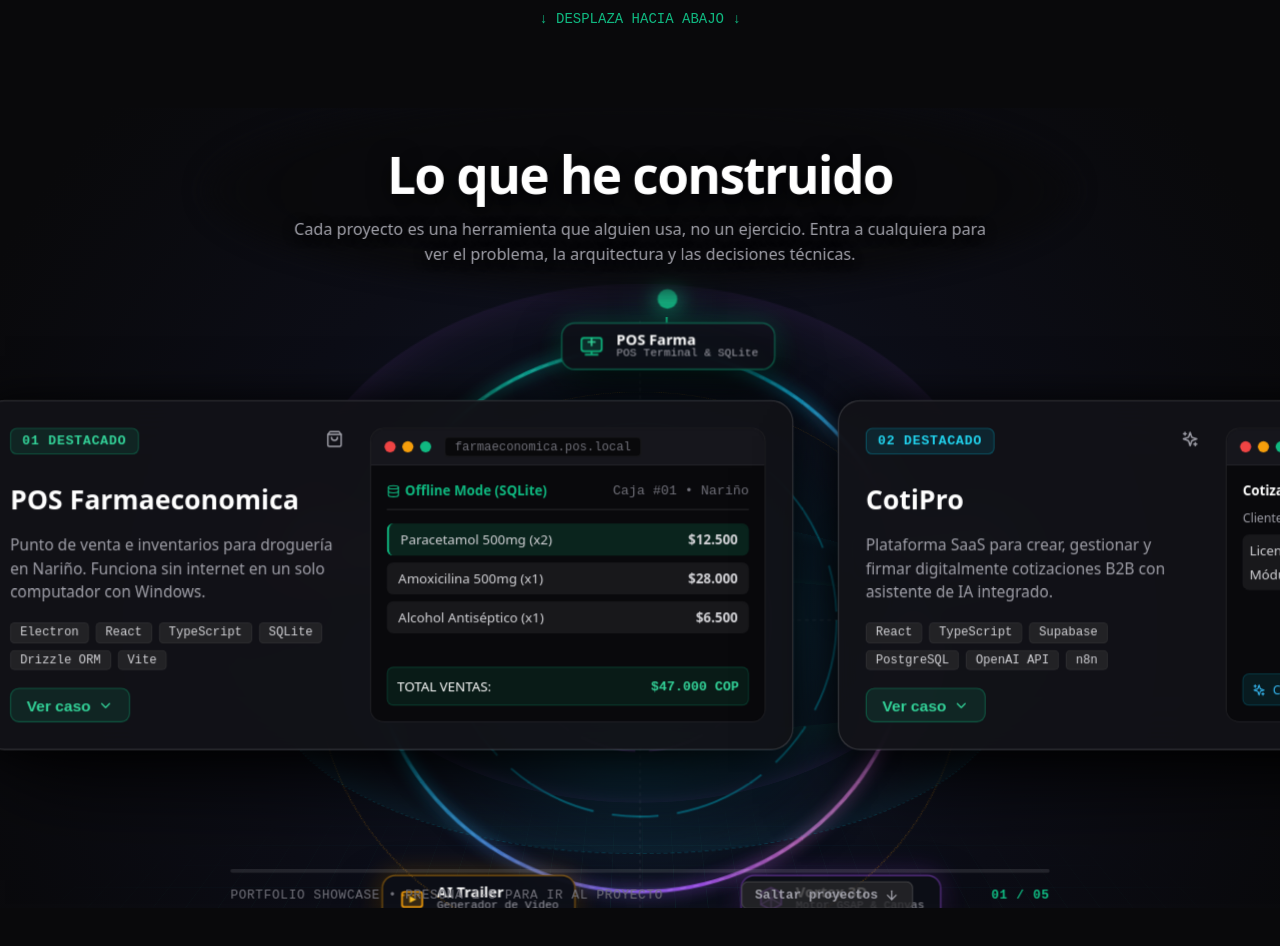
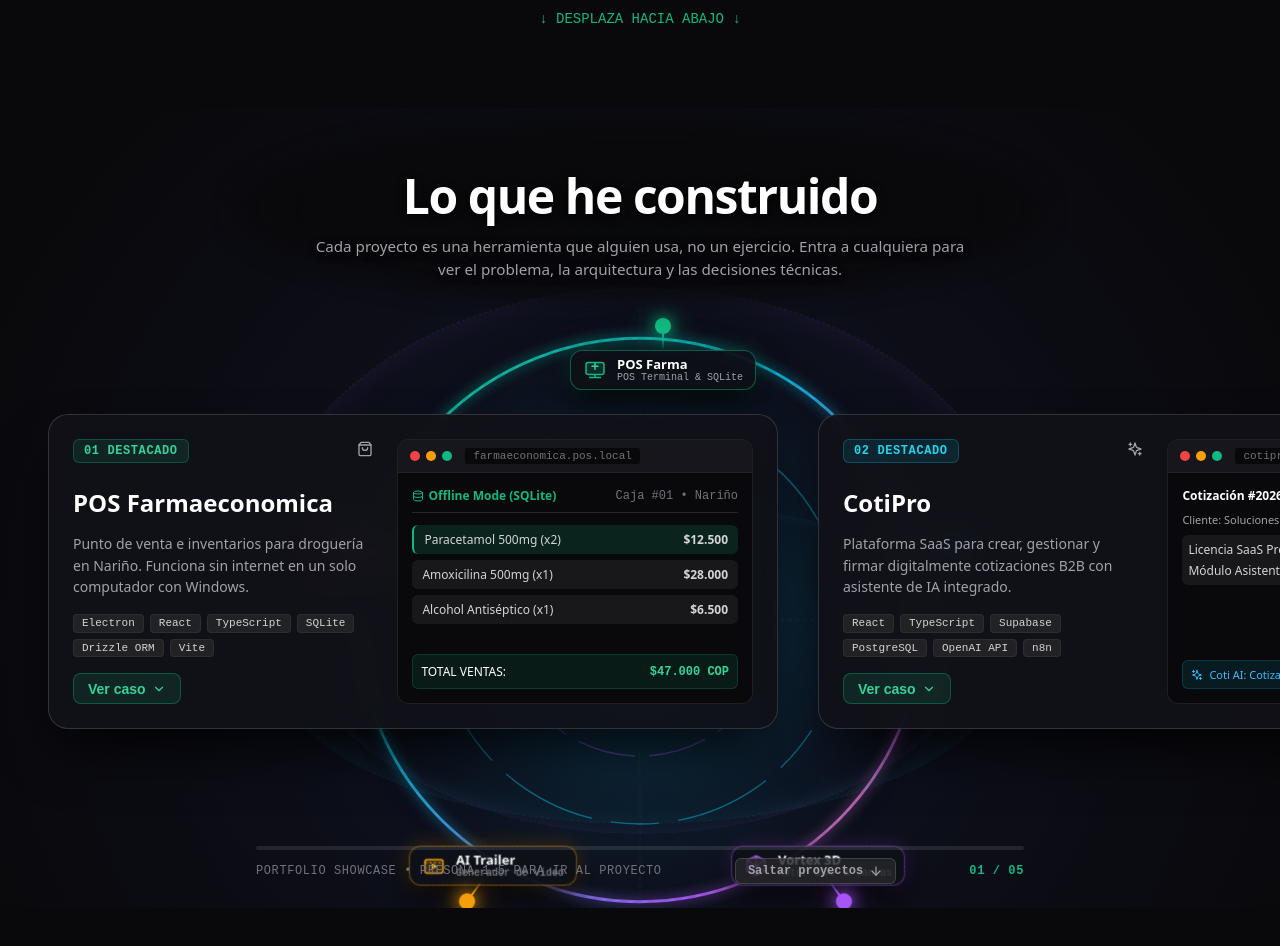
Before and after one commit to SebastianBasante20/portafolio-interactivo, a React (Vite) app: page / in a window 1280 px wide. Shown: the part 220-1166 px from the top of the page. Built offline with nearby package versions, Linux system fonts and the light colour scheme.

Commit message:
Restore clean balanced 3D parallax version

```diff
--- a/src/ProjectsShowcase.css
+++ b/src/ProjectsShowcase.css
@@ -1,5 +1,5 @@
 /* ==========================================================================
-   PROJECTS SHOWCASE - DEEP VOLUMETRIC 3D PARALLAX SHOWCASE
+   PROJECTS SHOWCASE - HIGH-END 3D TILT & 3D PARALLAX BACKGROUND SHOWCASE
    ========================================================================== */
 
 .projects-showcase-wrapper {
@@ -33,28 +33,10 @@
   overflow: hidden;
   background: radial-gradient(circle at 50% 65%, #0f172a 0%, #0c0d16 50%, #09090b 90%);
   box-sizing: border-box;
-  perspective: 800px;
+  perspective: 1200px;
 }
 
-/* PLANO DE GRILLA EN EL SUELO CON PROFUNDIDAD ESPACIAL 3D */
-.grid-floor-3d-plane {
-  position: absolute;
-  bottom: -20%;
-  left: -20%;
-  width: 140%;
-  height: 80%;
-  background-image:
-    linear-gradient(to right, rgba(16, 185, 129, 0.08) 1px, transparent 1px),
-    linear-gradient(to bottom, rgba(6, 182, 212, 0.08) 1px, transparent 1px);
-  background-size: 50px 50px;
-  transform: rotateX(75deg) translateZ(-160px);
-  transform-origin: center bottom;
-  pointer-events: none;
-  z-index: 0;
-  mask-image: radial-gradient(ellipse at 50% 50%, rgba(0, 0, 0, 1) 20%, transparent 80%);
-}
-
-/* ESTRUCTURA ORBITAL EN EL FONDO CON PERSPECTIVA 3D PROFUNDA */
+/* ESTRUCTURA ORBITAL EN EL FONDO CON PERSPECTIVA 3D */
 .giant-orbit-wrapper {
   position: absolute;
   top: 62%;
@@ -64,7 +46,7 @@
   height: 580px;
   z-index: 1;
   pointer-events: none;
-  perspective: 800px;
+  perspective: 1200px;
 }
 
 @media (min-width: 768px) {
@@ -83,38 +65,25 @@
   will-change: transform;
 }
 
-/* ANILLOS MULTICAPAS EN DISTINTOS PLANOS DE PROFUNDIDAD Z */
+/* ANILLOS EN PLANOS DE PROFUNDIDAD Z */
 .bg-3d-tilted-ring {
   position: absolute;
+  inset: -40px;
   border-radius: 9999px;
+  border: 1px dashed rgba(255, 255, 255, 0.08);
   pointer-events: none;
 }
 
-.bg-3d-tilted-ring.ring-deep-back {
-  inset: -120px;
-  transform: translateZ(-220px) rotateX(80deg);
-  border: 1px stroke rgba(16, 185, 129, 0.2);
-  box-shadow: 0 0 80px rgba(16, 185, 129, 0.15);
-}
-
 .bg-3d-tilted-ring.ring-back {
-  inset: -60px;
-  transform: translateZ(-140px) rotateX(65deg);
-  border: 1.5px dashed rgba(6, 182, 212, 0.25);
-  box-shadow: inset 0 0 50px rgba(6, 182, 212, 0.15);
+  transform: translateZ(-90px) rotateX(65deg);
+  border-color: rgba(6, 182, 212, 0.15);
+  box-shadow: inset 0 0 40px rgba(6, 182, 212, 0.1);
 }
 
 .bg-3d-tilted-ring.ring-mid {
-  inset: -20px;
-  transform: translateZ(-60px) rotateX(-45deg);
-  border: 1.5px stroke rgba(168, 85, 247, 0.25);
-  box-shadow: inset 0 0 40px rgba(168, 85, 247, 0.15);
-}
-
-.bg-3d-tilted-ring.ring-front {
-  inset: 40px;
-  transform: translateZ(40px) rotateX(30deg);
-  border: 1px dotted rgba(245, 158, 11, 0.3);
+  transform: translateZ(-40px) rotateX(-45deg);
+  border-color: rgba(168, 85, 247, 0.15);
+  box-shadow: inset 0 0 30px rgba(168, 85, 247, 0.1);
 }
 
 .system-core-container {
@@ -128,7 +97,6 @@
 .system-core-svg {
   width: 100%;
   height: 100%;
-  transform: translateZ(-30px);
 }
 
 /* NODOS LANDMARK */
@@ -151,47 +119,45 @@
   margin-top: -12px;
   margin-left: -70px;
   transform-origin: center center;
-  transform-style: preserve-3d;
 }
 
-/* PUNTO LUMINOSO NEON CON SOMBRA VOLUMÉTRICA */
+/* PUNTO LUMINOSO NEON */
 .glowing-orb-dot {
-  width: 1.125rem;
-  height: 1.125rem;
+  width: 1rem;
+  height: 1rem;
   border-radius: 9999px;
   z-index: 2;
-  transform: translateZ(20px);
 }
 
 .glowing-orb-dot.emerald {
   background-color: #10b981;
-  box-shadow: 0 0 20px #10b981, 0 0 45px rgba(16, 185, 129, 0.9);
+  box-shadow: 0 0 16px #10b981, 0 0 30px rgba(16, 185, 129, 0.8);
 }
 
 .glowing-orb-dot.cyan {
   background-color: #06b6d4;
-  box-shadow: 0 0 20px #06b6d4, 0 0 45px rgba(6, 182, 212, 0.9);
+  box-shadow: 0 0 16px #06b6d4, 0 0 30px rgba(6, 182, 212, 0.8);
 }
 
 .glowing-orb-dot.purple {
   background-color: #a855f7;
-  box-shadow: 0 0 20px #a855f7, 0 0 45px rgba(168, 85, 247, 0.9);
+  box-shadow: 0 0 16px #a855f7, 0 0 30px rgba(168, 85, 247, 0.8);
 }
 
 .glowing-orb-dot.amber {
   background-color: #f59e0b;
-  box-shadow: 0 0 20px #f59e0b, 0 0 45px rgba(245, 158, 11, 0.9);
+  box-shadow: 0 0 16px #f59e0b, 0 0 30px rgba(245, 158, 11, 0.8);
 }
 
 .glowing-orb-dot.pink {
   background-color: #ec4899;
-  box-shadow: 0 0 20px #ec4899, 0 0 45px rgba(236, 72, 153, 0.9);
+  box-shadow: 0 0 16px #ec4899, 0 0 30px rgba(236, 72, 153, 0.8);
 }
 
 /* TALLO CONECTOR */
 .node-stalk {
   width: 2px;
-  height: 1.25rem;
+  height: 1rem;
   z-index: 1;
 }
 
@@ -201,26 +167,25 @@
 .node-stalk.amber { background: linear-gradient(to bottom, #f59e0b, transparent); }
 .node-stalk.pink { background: linear-gradient(to bottom, #ec4899, transparent); }
 
-/* TARJETA LANDMARK ILUSTRADA SVG ELEVADA EN Z (+40px) */
+/* TARJETA LANDMARK ILUSTRADA SVG */
 .landmark-card {
   display: flex;
   align-items: center;
   gap: 0.625rem;
-  padding: 0.45rem 0.875rem;
+  padding: 0.4rem 0.75rem;
   background: rgba(14, 16, 24, 0.95);
   border-radius: 0.75rem;
-  box-shadow: 0 16px 40px rgba(0, 0, 0, 0.9);
+  box-shadow: 0 12px 30px rgba(0, 0, 0, 0.85);
   backdrop-filter: blur(12px);
-  border: 1px solid rgba(255, 255, 255, 0.18);
+  border: 1px solid rgba(255, 255, 255, 0.15);
   white-space: nowrap;
-  transform: translateZ(40px);
 }
 
-.landmark-card.emerald { border-color: rgba(16, 185, 129, 0.55); box-shadow: 0 16px 40px rgba(0, 0, 0, 0.9), 0 0 25px rgba(16, 185, 129, 0.3); }
-.landmark-card.cyan { border-color: rgba(6, 182, 212, 0.55); box-shadow: 0 16px 40px rgba(0, 0, 0, 0.9), 0 0 25px rgba(6, 182, 212, 0.3); }
-.landmark-card.purple { border-color: rgba(168, 85, 247, 0.55); box-shadow: 0 16px 40px rgba(0, 0, 0, 0.9), 0 0 25px rgba(168, 85, 247, 0.3); }
-.landmark-card.amber { border-color: rgba(245, 158, 11, 0.55); box-shadow: 0 16px 40px rgba(0, 0, 0, 0.9), 0 0 25px rgba(245, 158, 11, 0.3); }
-.landmark-card.pink { border-color: rgba(236, 72, 153, 0.55); box-shadow: 0 16px 40px rgba(0, 0, 0, 0.9), 0 0 25px rgba(236, 72, 153, 0.3); }
+.landmark-card.emerald { border-color: rgba(16, 185, 129, 0.45); box-shadow: 0 12px 30px rgba(0, 0, 0, 0.85), 0 0 20px rgba(16, 185, 129, 0.25); }
+.landmark-card.cyan { border-color: rgba(6, 182, 212, 0.45); box-shadow: 0 12px 30px rgba(0, 0, 0, 0.85), 0 0 20px rgba(6, 182, 212, 0.25); }
+.landmark-card.purple { border-color: rgba(168, 85, 247, 0.45); box-shadow: 0 12px 30px rgba(0, 0, 0, 0.85), 0 0 20px rgba(168, 85, 247, 0.25); }
+.landmark-card.amber { border-color: rgba(245, 158, 11, 0.45); box-shadow: 0 12px 30px rgba(0, 0, 0, 0.85), 0 0 20px rgba(245, 158, 11, 0.25); }
+.landmark-card.pink { border-color: rgba(236, 72, 153, 0.45); box-shadow: 0 12px 30px rgba(0, 0, 0, 0.85), 0 0 20px rgba(236, 72, 153, 0.25); }
 
 .landmark-svg {
   width: 1.5rem;
@@ -258,7 +223,6 @@
   position: relative;
   z-index: 20;
   margin-bottom: 0.5rem;
-  transform: translateZ(50px);
 }
 
 .projects-showcase-header::before {
@@ -279,7 +243,7 @@
   letter-spacing: -0.03em;
   color: #ffffff;
   margin-bottom: 0.5rem;
-  text-shadow: 0 4px 20px rgba(0, 0, 0, 0.95);
+  text-shadow: 0 2px 10px rgba(0, 0, 0, 0.9);
 }
 
 @media (min-width: 768px) {
@@ -297,7 +261,7 @@
   margin-left: auto;
   margin-right: auto;
   margin-bottom: 0.5rem;
-  text-shadow: 0 2px 10px rgba(0, 0, 0, 0.95);
+  text-shadow: 0 2px 8px rgba(0, 0, 0, 0.9);
 }
 
 @media (min-width: 768px) {
@@ -307,7 +271,7 @@
   }
 }
 
-/* Track Container con Perspectiva Ajustada */
+/* Track Container */
 .projects-showcase-track-container {
   position: relative;
   width: 100%;
@@ -316,8 +280,7 @@
   margin-top: auto;
   margin-bottom: auto;
   z-index: 10;
-  perspective: 800px;
-  transform-style: preserve-3d;
+  perspective: 1000px;
 }
 
 .projects-showcase-track {
@@ -327,26 +290,24 @@
   padding-right: 3rem;
   width: max-content;
   will-change: transform;
-  transform-style: preserve-3d;
 }
 
-/* Project Cards Elevadas en Z (+40px) con Sombras Volumétricas PROFUNDAS */
+/* Project Cards con Reflejo Especular y 3D Tilt */
 .projects-showcase-card {
   position: relative;
-  background-color: rgba(18, 18, 24, 0.95);
-  border: 1px solid rgba(255, 255, 255, 0.16);
+  background-color: rgba(18, 18, 24, 0.94);
+  border: 1px solid rgba(255, 255, 255, 0.14);
   border-radius: 1.25rem;
   padding: 1.5rem;
   flex-shrink: 0;
-  box-shadow: 0 40px 80px -20px rgba(0, 0, 0, 0.95), 0 0 35px rgba(0, 0, 0, 0.8);
-  backdrop-filter: blur(20px);
+  box-shadow: 0 30px 60px -15px rgba(0, 0, 0, 0.9);
+  backdrop-filter: blur(16px);
   display: flex;
   flex-direction: column;
   cursor: pointer;
   z-index: 10;
-  transform: translateZ(40px);
   transform-style: preserve-3d;
-  transition: border-color 0.3s ease, box-shadow 0.3s ease, transform 0.3s ease;
+  transition: border-color 0.3s ease, box-shadow 0.3s ease;
 }
 
 /* Capa de destello espectral magnético sobre la tarjeta */
@@ -357,7 +318,7 @@
   border-radius: 1.25rem;
   background: radial-gradient(
     500px circle at var(--mouse-x, 50%) var(--mouse-y, 50%),
-    rgba(255, 255, 255, 0.15),
+    rgba(255, 255, 255, 0.12),
     transparent 50%
   );
   opacity: 0;
@@ -371,13 +332,13 @@
 }
 
 .projects-showcase-card:hover {
-  border-color: rgba(255, 255, 255, 0.4);
-  box-shadow: 0 45px 90px -20px rgba(16, 185, 129, 0.3), 0 0 40px rgba(0, 0, 0, 0.9);
+  border-color: rgba(255, 255, 255, 0.35);
+  box-shadow: 0 35px 70px -15px rgba(16, 185, 129, 0.25);
 }
 
 .projects-showcase-card.is-expanded {
   border-color: #10b981;
-  box-shadow: 0 0 50px rgba(16, 185, 129, 0.45);
+  box-shadow: 0 0 40px rgba(16, 185, 129, 0.35);
 }
 
 .card-top-content {
@@ -1008,7 +969,7 @@
   border-radius: 0.25rem;
 }
 
-/* Footer Indicator Elevado en Z (+50px) */
+/* Footer Indicator */
 .projects-showcase-footer {
   width: 100%;
   max-width: 52rem;
@@ -1019,7 +980,6 @@
   box-sizing: border-box;
   z-index: 10;
   position: relative;
-  transform: translateZ(50px);
 }
 
 .progress-bar-container {
--- a/src/ProjectsShowcase.tsx
+++ b/src/ProjectsShowcase.tsx
@@ -122,7 +122,6 @@
   const trackRef = useRef<HTMLDivElement>(null);
   const orbitRef = useRef<HTMLDivElement>(null);
   const orbitContainerRef = useRef<HTMLDivElement>(null);
-  const gridFloorRef = useRef<HTMLDivElement>(null);
   const coreGlowRef = useRef<SVGStopElement>(null);
   const [activeStep, setActiveStep] = useState(1);
   const [progressPercent, setProgressPercent] = useState(0);
@@ -195,34 +194,24 @@
     return () => ctx.revert();
   }, [projects]);
 
-  // Efecto Parallax 3D PROFUNDO en múltiples planos z al mover el mouse
+  // Efecto Parallax 3D interactivo en el fondo espacial al mover el mouse
   const handleSectionMouseMove = (e: React.MouseEvent<HTMLDivElement>) => {
     const section = sectionRef.current;
     const orbitContainer = orbitContainerRef.current;
-    const gridFloor = gridFloorRef.current;
     if (!section || !orbitContainer) return;
 
     const { width, height, left, top } = section.getBoundingClientRect();
     const mouseX = (e.clientX - left - width / 2) / (width / 2);
     const mouseY = (e.clientY - top - height / 2) / (height / 2);
 
-    // Inclinar con gran amplitud la estructura orbital tridimensional
+    // Inclinar la estructura orbital del fondo en espacio 3D
     gsap.to(orbitContainer, {
-      rotateY: mouseX * 36,
-      rotateX: -mouseY * 36,
-      translateZ: 60,
-      duration: 0.6,
+      rotateY: mouseX * 18,
+      rotateX: -mouseY * 18,
+      translateZ: 30,
+      duration: 0.7,
       ease: 'power2.out',
     });
-
-    if (gridFloor) {
-      gsap.to(gridFloor, {
-        rotateY: mouseX * 20,
-        rotateX: 75 - mouseY * 15,
-        duration: 0.8,
-        ease: 'power2.out',
-      });
-    }
   };
 
   const handleSectionMouseLeave = () => {
@@ -231,14 +220,6 @@
         rotateY: 0,
         rotateX: 0,
         translateZ: 0,
-        duration: 1.2,
-        ease: 'power2.out',
-      });
-    }
-    if (gridFloorRef.current) {
-      gsap.to(gridFloorRef.current, {
-        rotateY: 0,
-        rotateX: 75,
         duration: 1.2,
         ease: 'power2.out',
       });
@@ -276,14 +257,13 @@
     const centerX = rect.width / 2;
     const centerY = rect.height / 2;
 
-    const rotateX = ((y - centerY) / centerY) * -10;
-    const rotateY = ((x - centerX) / centerX) * 10;
+    const rotateX = ((y - centerY) / centerY) * -6;
+    const rotateY = ((x - centerX) / centerX) * 6;
 
     gsap.to(card, {
       rotateX,
       rotateY,
-      translateZ: 80,
-      transformPerspective: 800,
+      transformPerspective: 1000,
       duration: 0.25,
       ease: 'power1.out',
     });
@@ -297,8 +277,7 @@
     gsap.to(card, {
       rotateX: 0,
       rotateY: 0,
-      translateZ: 40,
-      duration: 0.45,
+      duration: 0.4,
       ease: 'power2.out',
     });
   };
@@ -436,24 +415,19 @@
         onMouseMove={handleSectionMouseMove}
         onMouseLeave={handleSectionMouseLeave}
       >
-        {/* PLANO DE GRILLA 3D EN EL SUELO CON PROFUNDIDAD ESPACIAL */}
-        <div ref={gridFloorRef} className="grid-floor-3d-plane" aria-hidden="true" />
-
-        {/* FONDO ORBITAL CON ESPACIO DE PERSPECTIVA 3D PROFUNDA */}
+        {/* FONDO ORBITAL CON ESPACIO DE PERSPECTIVA 3D */}
         <div className="giant-orbit-wrapper" aria-hidden="true">
           <div ref={orbitContainerRef} className="orbit-3d-perspective-container">
-            {/* MULTICAPAS 3D EN DISTINTOS PLANOS Z */}
-            <div className="bg-3d-tilted-ring ring-deep-back" />
+            {/* ANILLOS 3D EN PLANO DE PROFUNDIDAD Z */}
             <div className="bg-3d-tilted-ring ring-back" />
             <div className="bg-3d-tilted-ring ring-mid" />
-            <div className="bg-3d-tilted-ring ring-front" />
 
             <div ref={orbitRef} className="system-core-container">
               <svg className="system-core-svg" viewBox="0 0 700 700" fill="none">
                 <defs>
                   <radialGradient id="core-glow" cx="50%" cy="50%" r="50%">
-                    <stop ref={coreGlowRef} offset="0%" stopColor="#10b981" stopOpacity="0.35" />
-                    <stop offset="50%" stopColor="#06b6d4" stopOpacity="0.15" />
+                    <stop ref={coreGlowRef} offset="0%" stopColor="#10b981" stopOpacity="0.28" />
+                    <stop offset="50%" stopColor="#06b6d4" stopOpacity="0.1" />
                     <stop offset="100%" stopColor="#09090b" stopOpacity="0" />
                   </radialGradient>
                   <linearGradient id="ring-grad-1" x1="0%" y1="0%" x2="100%" y2="100%">
@@ -463,24 +437,24 @@
                     <stop offset="100%" stopColor="#f59e0b" />
                   </linearGradient>
                   <filter id="orb-glow" x="-20%" y="-20%" width="140%" height="140%">
-                    <feGaussianBlur stdDeviation="8" result="blur" />
+                    <feGaussianBlur stdDeviation="6" result="blur" />
                     <feComposite in="SourceGraphic" in2="blur" operator="over" />
                   </filter>
                 </defs>
 
                 <circle cx="350" cy="350" r="320" fill="url(#core-glow)" />
-                <circle cx="350" cy="350" r="290" stroke="url(#ring-grad-1)" strokeWidth="4" filter="url(#orb-glow)" opacity="0.9" />
-                <circle cx="350" cy="350" r="290" stroke="rgba(255, 255, 255, 0.2)" strokeWidth="1" strokeDasharray="6 8" />
-                <circle cx="350" cy="350" r="210" stroke="#06b6d4" strokeWidth="2" strokeDasharray="100 20 50 20" opacity="0.6" />
-                <circle cx="350" cy="350" r="140" stroke="#a855f7" strokeWidth="2" strokeDasharray="60 15" opacity="0.5" />
+                <circle cx="350" cy="350" r="290" stroke="url(#ring-grad-1)" strokeWidth="3" filter="url(#orb-glow)" opacity="0.9" />
+                <circle cx="350" cy="350" r="290" stroke="rgba(255, 255, 255, 0.15)" strokeWidth="1" strokeDasharray="6 8" />
+                <circle cx="350" cy="350" r="210" stroke="#06b6d4" strokeWidth="1.5" strokeDasharray="100 20 50 20" opacity="0.5" />
+                <circle cx="350" cy="350" r="140" stroke="#a855f7" strokeWidth="1.5" strokeDasharray="60 15" opacity="0.4" />
 
-                <line x1="350" y1="30" x2="350" y2="670" stroke="rgba(255, 255, 255, 0.08)" strokeWidth="1.5" strokeDasharray="4 4" />
-                <line x1="30" y1="350" x2="670" y2="350" stroke="rgba(255, 255, 255, 0.08)" strokeWidth="1.5" strokeDasharray="4 4" />
+                <line x1="350" y1="30" x2="350" y2="670" stroke="rgba(255, 255, 255, 0.05)" strokeWidth="1" strokeDasharray="4 4" />
+                <line x1="30" y1="350" x2="670" y2="350" stroke="rgba(255, 255, 255, 0.05)" strokeWidth="1" strokeDasharray="4 4" />
               </svg>
 
-              {/* NODOS CON INSIGNIAS SVG ELEVADOS EN 3D (+50px) */}
+              {/* NODOS CON INSIGNIAS SVG SOBRE PUNTOS BRILLANTES */}
               <div className="system-badges-ring">
-                <div className="tech-landmark-node node-pos" style={{ transform: 'rotate(0deg) translateY(-290px) translateZ(50px)' }}>
+                <div className="tech-landmark-node node-pos" style={{ transform: 'rotate(0deg) translateY(-290px)' }}>
                   <span className="glowing-orb-dot emerald" />
                   <div className="node-stalk emerald" />
                   <div className="landmark-card emerald">
@@ -496,7 +470,7 @@
                   </div>
                 </div>
 
-                <div className="tech-landmark-node node-cotipro" style={{ transform: 'rotate(72deg) translateY(-290px) translateZ(50px)' }}>
+                <div className="tech-landmark-node node-cotipro" style={{ transform: 'rotate(72deg) translateY(-290px)' }}>
                   <span className="glowing-orb-dot cyan" />
                   <div className="node-stalk cyan" />
                   <div className="landmark-card cyan">
@@ -512,7 +486,7 @@
                   </div>
                 </div>
 
-                <div className="tech-landmark-node node-vortex" style={{ transform: 'rotate(144deg) translateY(-290px) translateZ(50px)' }}>
+                <div className="tech-landmark-node node-vortex" style={{ transform: 'rotate(144deg) translateY(-290px)' }}>
                   <span className="glowing-orb-dot purple" />
                   <div className="node-stalk purple" />
                   <div className="landmark-card purple">
@@ -527,7 +501,7 @@
                   </div>
                 </div>
 
-                <div className="tech-landmark-node node-trailer" style={{ transform: 'rotate(216deg) translateY(-290px) translateZ(50px)' }}>
+                <div className="tech-landmark-node node-trailer" style={{ transform: 'rotate(216deg) translateY(-290px)' }}>
                   <span className="glowing-orb-dot amber" />
                   <div className="node-stalk amber" />
                   <div className="landmark-card amber">
@@ -543,7 +517,7 @@
                   </div>
                 </div>
 
-                <div className="tech-landmark-node node-remover" style={{ transform: 'rotate(288deg) translateY(-290px) translateZ(50px)' }}>
+                <div className="tech-landmark-node node-remover" style={{ transform: 'rotate(288deg) translateY(-290px)' }}>
                   <span className="glowing-orb-dot pink" />
                   <div className="node-stalk pink" />
                   <div className="landmark-card pink">
@@ -569,7 +543,7 @@
           <p className="projects-showcase-description">{description}</p>
         </div>
 
-        {/* Pista horizontal de tarjetas elevadas en el plano Z (+40px) con tilt 3D pronunciado */}
+        {/* Pista horizontal de tarjetas con efecto 3D tilt y reflejo espectral */}
         <div className="projects-showcase-track-container">
           <div ref={trackRef} className="projects-showcase-track">
             {projects.map((project) => {
```
